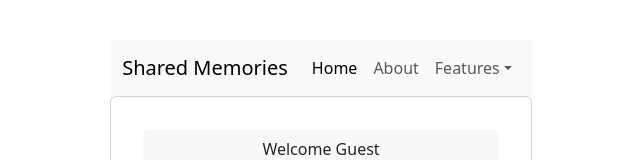
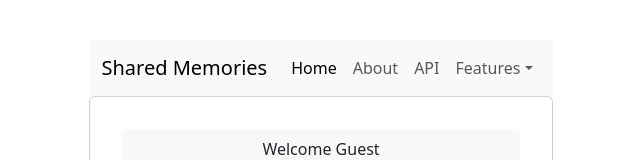
Before and after one commit to Shared-Memories-Capstone/Shared_Memories, a React (Vite) app in the folder frontend/: page / in a window 1280 px wide. Shown: the part 124-284 px from the top of the page, without its empty margins (319-959 px from the left). Built offline with nearby package versions, Linux system fonts and the light colour scheme.

Commit message:
Add link to API doc in navbar

```diff
--- a/frontend/src/components/Header.jsx
+++ b/frontend/src/components/Header.jsx
@@ -17,6 +17,7 @@ function Header() {
           <Nav className="me-auto">
             <Nav.Link as={NavLink} to='/' end>Home</Nav.Link>
             <Nav.Link as={NavLink} to='/about' end>About</Nav.Link>
+            <Nav.Link as={NavLink} to='/api-doc' end>API</Nav.Link>
             <NavDropdown title="Features" id="basic-nav-dropdown">
               <NavDropdown.Item as={NavLink} to='/upload' end>
                Upload
```
